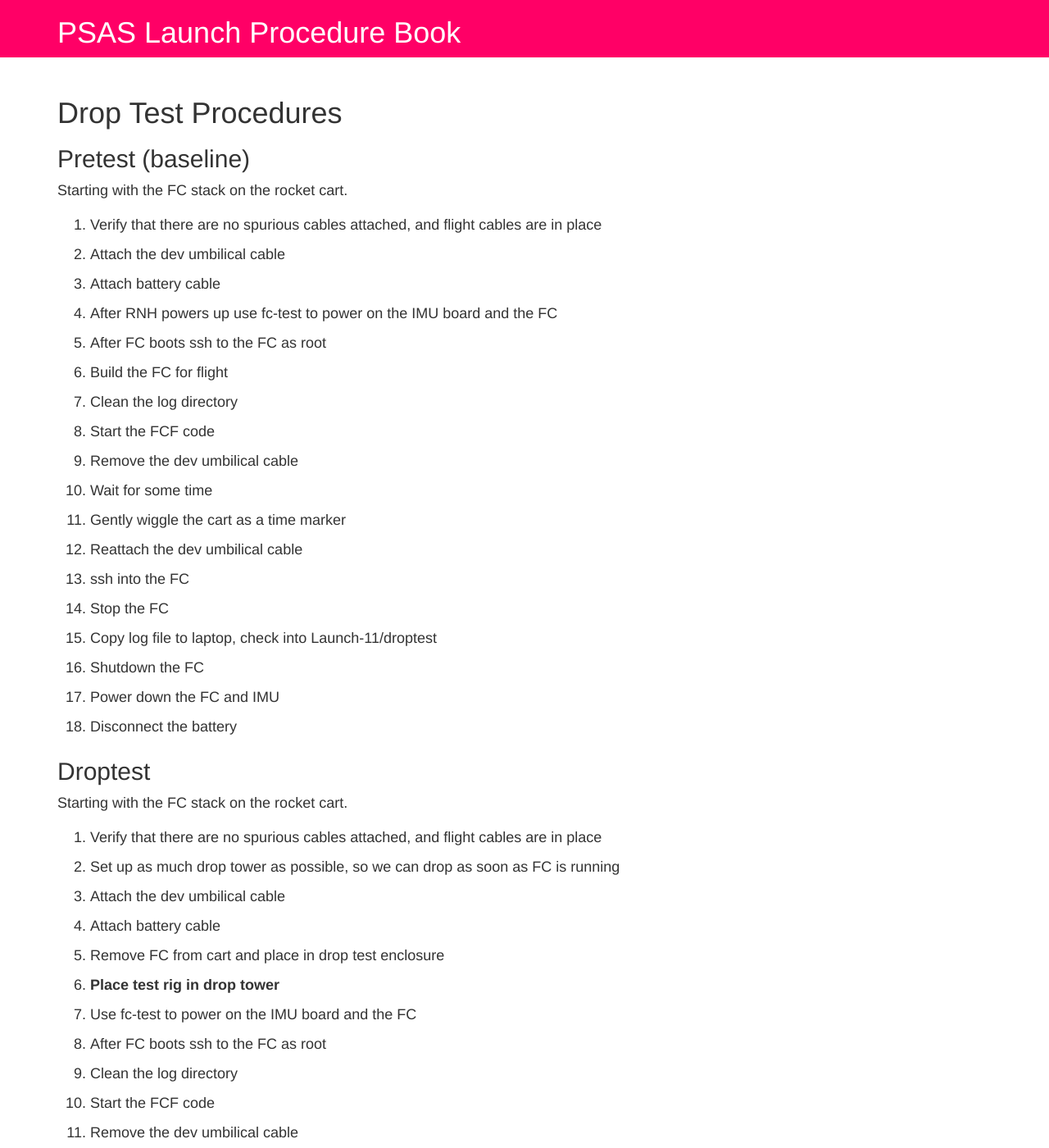
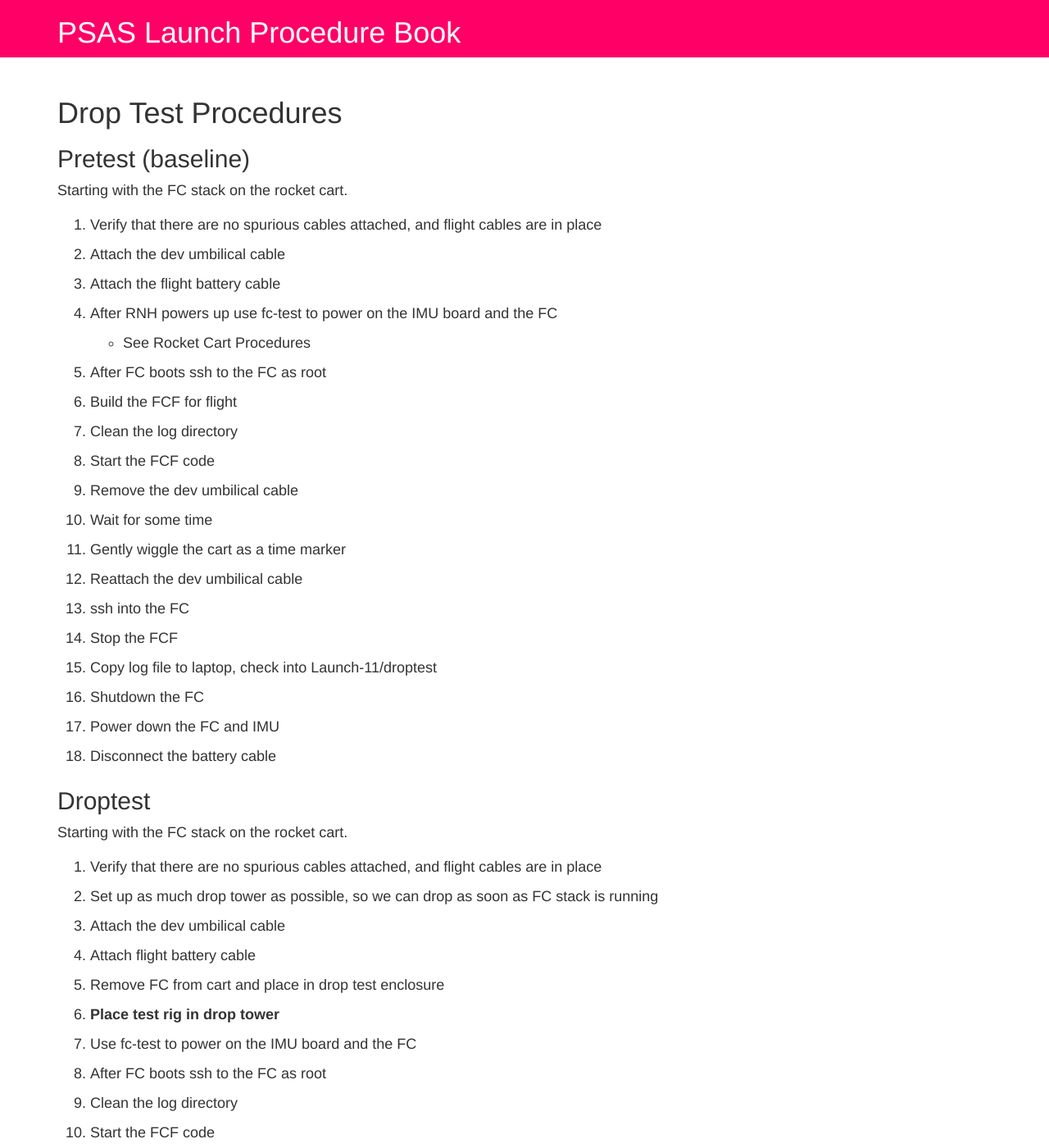
Before and after one commit to psas/procedure-book, a Jekyll site: the page built from 00-DropTest.markdown, in a window 1280 px wide and 1400 px high. Shown: the whole window at 82% size. Built offline with Jekyll 4.4.1, drawn with Linux system fonts in a browser that asks for light colours; some of the changed text lies outside the part shown.

Commit message:
Added more concise terminology

```diff
--- a/00-DropTest.markdown
+++ b/00-DropTest.markdown
@@ -11,10 +11,11 @@ Starting with the FC stack on the rocket cart.
 
  1. Verify that there are no spurious cables attached, and flight cables are in place
  1. Attach the dev umbilical cable
- 1. Attach battery cable
+ 1. Attach the flight battery cable
  1. After RNH powers up use fc-test to power on the IMU board and the FC
+    - See Rocket Cart Procedures
  1. After FC boots ssh to the FC as root
- 1. Build the FC for flight
+ 1. Build the FCF for flight
  1. Clean the log directory
  1. Start the FCF code
  1. Remove the dev umbilical cable
@@ -22,20 +23,20 @@ Starting with the FC stack on the rocket cart.
  1. Gently wiggle the cart as a time marker
  1. Reattach the dev umbilical cable
  1. ssh into the FC
- 1. Stop the FC
+ 1. Stop the FCF
  1. Copy log file to laptop, check into Launch-11/droptest
  1. Shutdown the FC
  1. Power down the FC and IMU
- 1. Disconnect the battery
+ 1. Disconnect the battery cable
 
 ## Droptest
 
 Starting with the FC stack on the rocket cart.
 
  1. Verify that there are no spurious cables attached, and flight cables are in place
- 1. Set up as much drop tower as possible, so we can drop as soon as FC is running
+ 1. Set up as much drop tower as possible, so we can drop as soon as FC stack is running
  1. Attach the dev umbilical cable
- 1. Attach battery cable
+ 1. Attach flight battery cable
  1. Remove FC from cart and place in drop test enclosure
  1. **Place test rig in drop tower**
  1. Use fc-test to power on the IMU board and the FC
@@ -46,7 +47,7 @@ Starting with the FC stack on the rocket cart.
  1. **Countdown and drop**
  1. Reattach the dev umbilical cable
  1. ssh into the FC
- 1. Stop the FC
+ 1. Stop the FCF
  1. Copy log file to laptop, check into Launch-11/droptest
  1. Shutdown the FC
  1. Power down the FC and IMU
```
Also changed, not shown: 13-RocketCart.markdown (+5 -4 lines).
